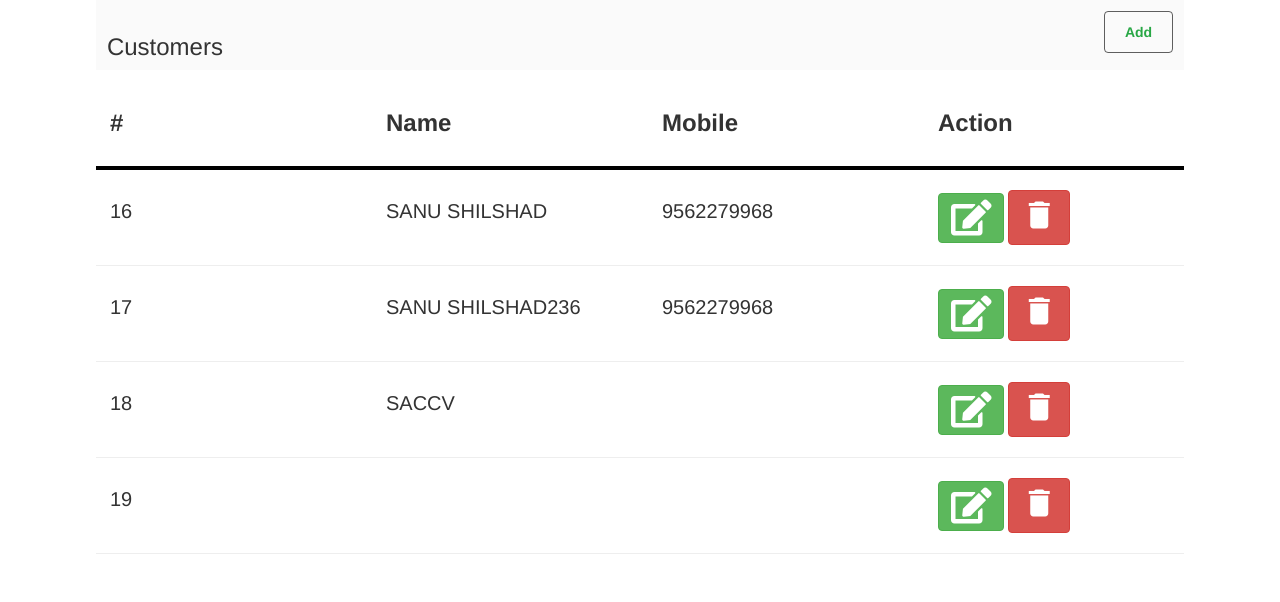
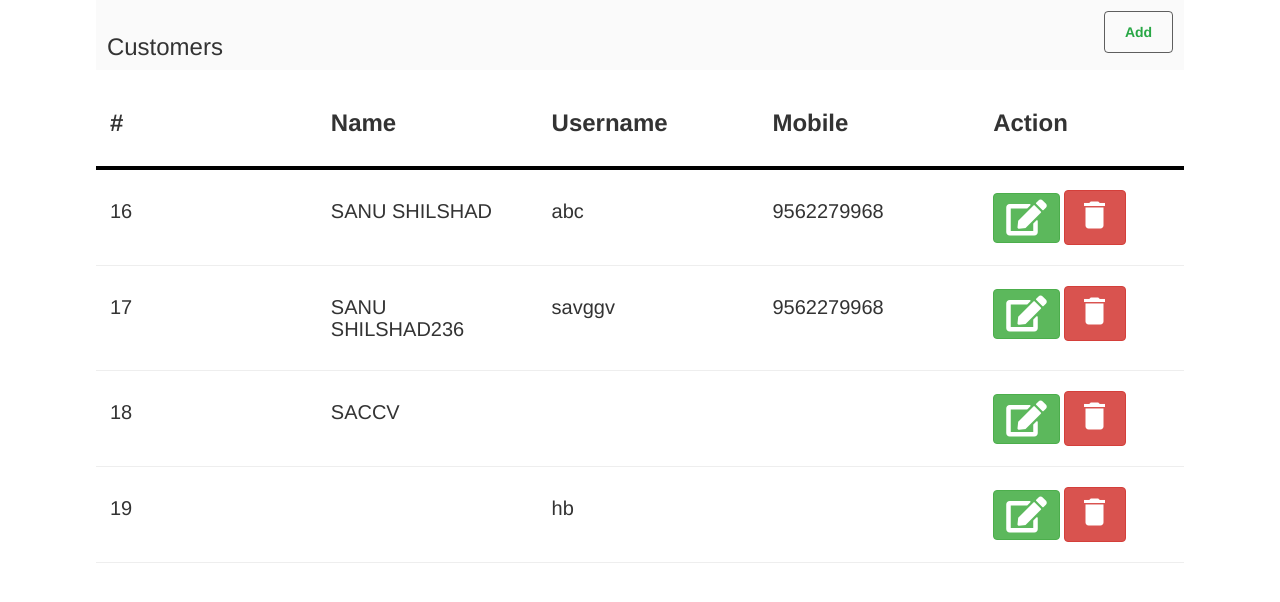
Before and after one commit to sanushilshad/Rapidor, a Django app: page /customer/ in a window 1280 px wide. Shown: the top 602 px of the page. Run offline with Django 3.2, Linux system fonts and the light colour scheme; data comes from the database, SQL or seed files in the repository; both versions use the stored data as it was after the commit; some libraries are stand-ins or nearby versions.

Commit message:
Customer code added

```diff
--- a/Assignment-4/rapidorintro/assets/script.js
+++ b/Assignment-4/rapidorintro/assets/script.js
@@ -3,6 +3,8 @@ $('#submit-1').on('click',function(){
     axios.post('http://127.0.0.1:8000/customer/create', {
       name:  $('#name').val(),
       mobile:  $('#mobile').val(),
+      username: $('#username').val().toLowerCase()
+
     })
     .then(function (response) {
 
@@ -10,6 +12,7 @@ $('#submit-1').on('click',function(){
       location.reload()
     });
     })
+
 
 
 
@@ -52,6 +55,8 @@ $('.update').on('click', function(){
     }).then(function (response) {
         $('#name-2').attr("value",response.data.name);
         $('#mobile-2').attr("value",response.data.mobile);
+        $('#username-2').attr("value",response.data.username);
+        console.log(response.data)
     });
 });
 
@@ -70,6 +75,7 @@ function update_cust(customer_id){
         id:customer_id,
         name:  $('#name-2').val(),
         mobile:  $('#mobile-2').val(),
+        username:  $('#username-2').val().toLowerCase(),
     }).then(function (response) {
         console.log(response)
         location.reload()
--- a/Assignment-4/rapidorintro/customer/templates/customer/main.html
+++ b/Assignment-4/rapidorintro/customer/templates/customer/main.html
@@ -54,6 +54,9 @@
         </button>
       </div>
       <div class="modal-body">
+        <p>Username: </p>
+        <input type="text" id="username" class="form-control" placeholder="Name" aria-describedby="basic-addon1">
+        <br>
         <p>Name: </p>
         <input type="text" id="name" class="form-control" placeholder="Name" aria-describedby="basic-addon1">
         <br>
@@ -85,6 +88,9 @@
         <p>Name: </p>
         <input type="text" id="name-2" class="form-control"  aria-describedby="basic-addon1">
         <br>
+         <p>Username: </p>
+        <input type="text" id="username-2" class="form-control"  aria-describedby="basic-addon1">
+        <br>
         <p>Mobile:</p>
         <input type="number" id="mobile-2" class="form-control"  value=10 aria-describedby="basic-addon1">
         <br>
@@ -102,6 +108,7 @@
 <div class="row">
   <div style="padding-left:29px" class="col"><h3><b>#</b></h3></div>
   <div class="col"><h3><b>Name</b></h3></div>
+  <div class="col"><h3><b>Username</b></h3></div>
   <div class="col"><h3><b>Mobile</b></h3></div>
   <div class="col"><h3><b>Action</b></h3></div>
 </div>
@@ -115,6 +122,7 @@
   <div class="row">
     <div style="padding-left:29px" class="col"><h4 style='font-size:20px'>{{customer.id}}</h4></div>
     <div class="col"><h4 style='font-size:20px'>{{customer.name}}</h4></div>
+    <div class="col"><h4 style='font-size:20px'>{{customer.username}}</h4></div>
     <div class="col"><h4 style='font-size:20px'>{{customer.mobile}}</h4></div>
     <div class="col">
 
--- a/Assignment-4/rapidorintro/customer/views.py
+++ b/Assignment-4/rapidorintro/customer/views.py
@@ -13,6 +13,9 @@ def create_customer(request):
     cust_1 = Customer()
     cust_1.name = json_body['name']
     cust_1.mobile = json_body['mobile']
+    cust_1.username=json_body['username']
+
+
     cust_1.save()
     response = {
         'message' :"You have successfully created new customer: " + cust_1.name
@@ -50,9 +53,9 @@ def fetch_single_customer(request):
 
     for i in customers:
         response = {
-            'username':i.username,
             'name': i.name,
             'mobile': i.mobile,
+            'username': i.username,
             'id': i.id
         }
         print("RR", response)
@@ -69,14 +72,15 @@ def update(request):
     id_1 = json_body['id']
     name_1 = json_body['name']
     mobile_1 = json_body['mobile']
+    username_1 = json_body['username']
     #Customer.objects.filter(id=1).update(name=name_1,mobile=mobile_1)
     exist = Customer.objects.filter(id=id_1).exists()
     print(exist)
     if (exist):
         customer = Customer.objects.get(id=id_1)
-        # customer.username = username
         customer.name = name_1
         customer.mobile = mobile_1
+        customer.username = username_1
         customer.save()
         return JsonResponse('Successfully updated', safe=False)
     else:
```
Also changed, not shown: Assignment-4/rapidorintro/order/views.py (+50 -39 lines), Assignment-4/rapidorintro/db.sqlite3.
